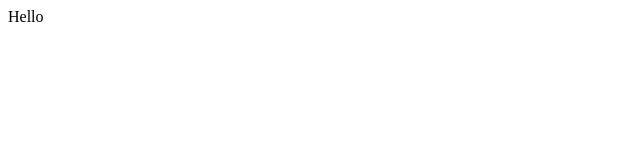
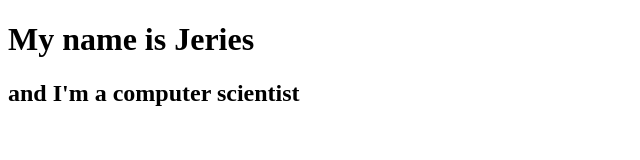
Before and after one commit to TheRealJeries/TheRealJeries.github.io, a plain HTML site: page index.html in a window 1280 px wide. Shown: the whole page, without its empty margins (0-640 px from the left). Drawn offline with Linux system fonts and the light colour scheme.

Commit message:
HTML skeleton

```diff
--- a/index.html
+++ b/index.html
@@ -1 +1,15 @@
-Hello
+<!DOCTYPE html>
+<html lang="en">
+  <head>
+    <meta charset="UTF-8">
+	<title>Page Title</title>
+	<meta name="viewport" content="width=device-width,initial-scale=1">
+	<link rel="stylesheet" href="">
+  </head>
+  <body>
+    <div class="">
+      <h1>My name is Jeries</h1>
+      <h2>and I'm a computer scientist</h2>
+    </div>
+  </body>
+</html>
```
